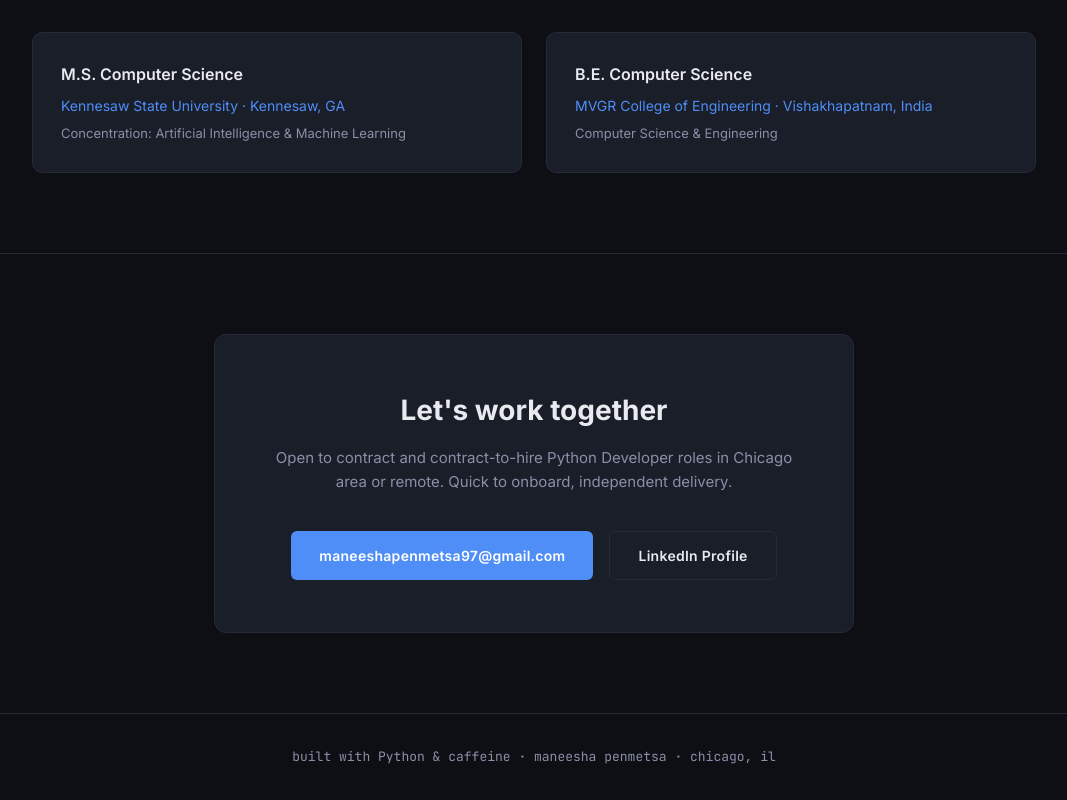
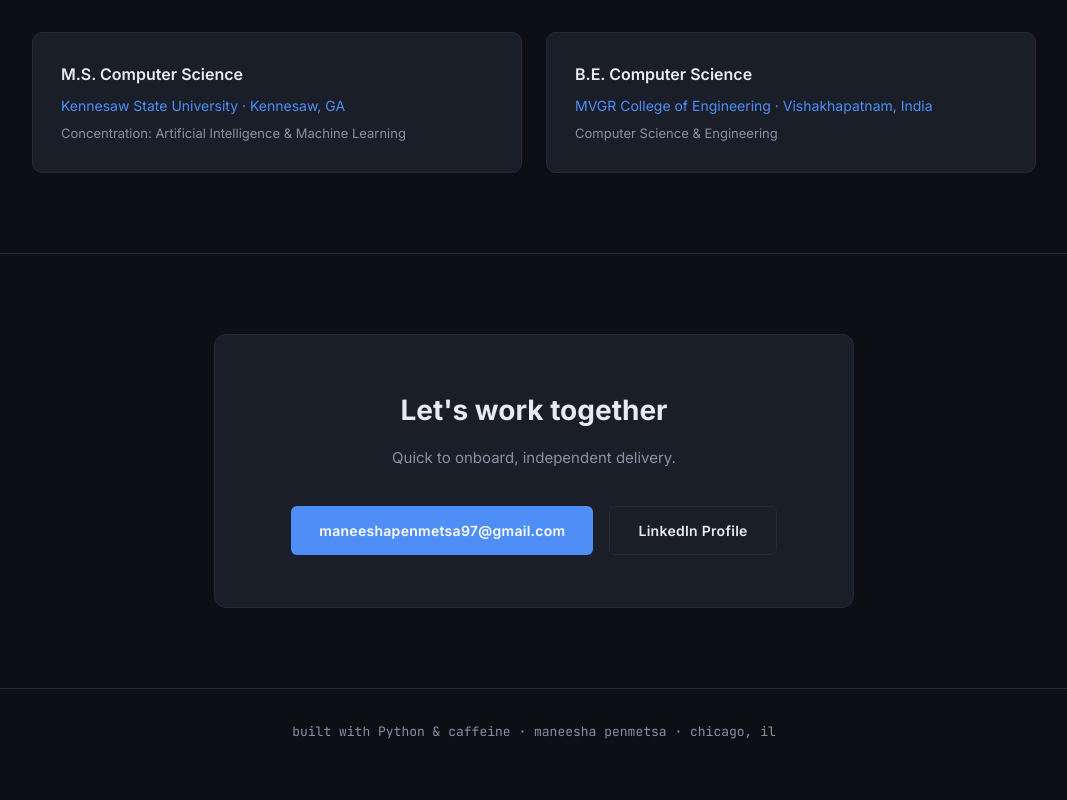
Before and after one commit to maneesha-KG/maneeshapenmetsa.github.io, a plain HTML site: page index.html in a window 1280 px wide. Shown: the part 4114-4914 px from the top of the page, without its empty margins (106-1173 px from the left). After the commit the page ends 4889 px from the top, so only its background shows below. Drawn offline with Linux system fonts and the light colour scheme.

Commit message:
Update 1 index.html

```diff
--- a/index.html
+++ b/index.html
@@ -493,7 +493,7 @@
 <section id="contact">
   <div class="contact-inner fade-in">
     <h3>Let's work together</h3>
-    <p>Open to contract and contract-to-hire Python Developer roles in Chicago area or remote. Quick to onboard, independent delivery.</p>
+    <p>Quick to onboard, independent delivery.</p>
     <div class="contact-links">
       <a href="mailto:maneeshapenmetsa97@gmail.com" class="btn btn-primary">maneeshapenmetsa97@gmail.com</a>
       <a href="https://www.linkedin.com/in/maneeshapenmetsa/" target="_blank" class="btn btn-ghost">LinkedIn Profile</a>
```
